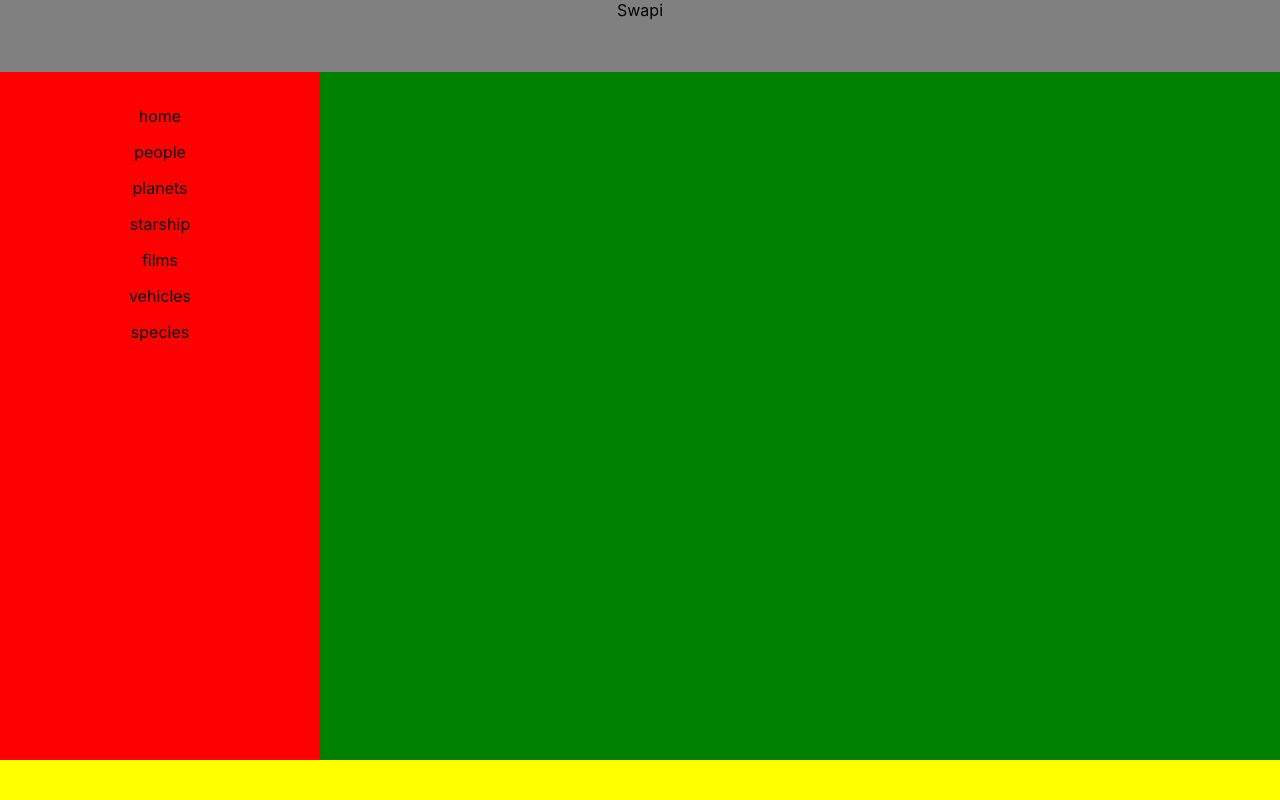
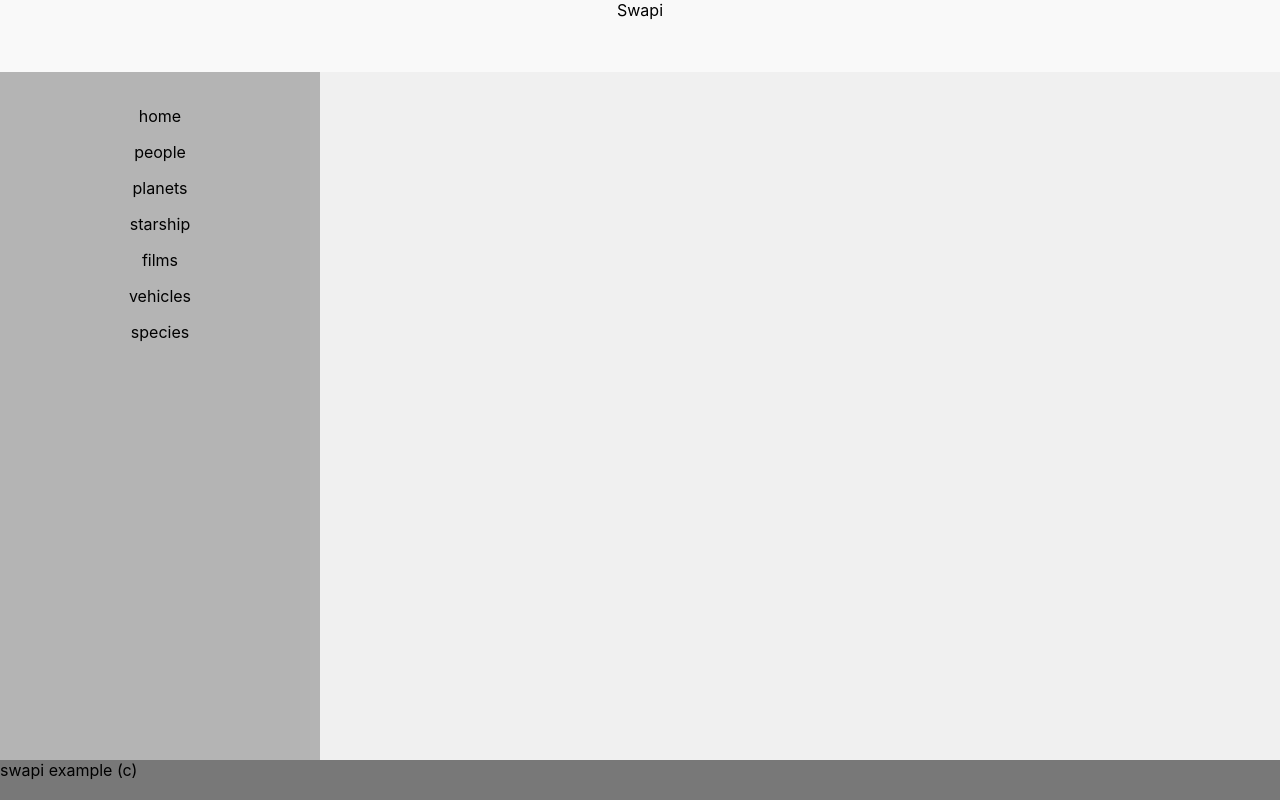
Before and after one commit to juanIgnacioEchaide/segregable-ui, a React (Create React App) app: page / in a window 1280 px wide. Built offline with nearby package versions, Linux system fonts and the light colour scheme.

Commit message:
style details fixed

```diff
--- a/src/UI/atoms/Grid.tsx
+++ b/src/UI/atoms/Grid.tsx
@@ -3,6 +3,7 @@ import { makeStyles } from '@material-ui/core/styles'
 import Box from '@material-ui/core/Box'
 import Grid from '@material-ui/core/Grid'
 import { LayoutProps } from '../../common/models/props'
+import { Color } from '../../common/constants/styles'
 
 const useStyles = makeStyles((theme) => ({
   root: {
@@ -10,21 +11,21 @@ const useStyles = makeStyles((theme) => ({
   },
   nav: {
     height: '9vh',
-    backgroundColor: 'grey',
+    backgroundColor: Color.primary,
     textAlign: 'center',
   },
   main: {
-    backgroundColor: 'green',
+    backgroundColor: Color.secondary,
     textAlign: 'center',
     height: '86vh',
     color: theme.palette.text.secondary,
   },
   sideMenu: {
-    backgroundColor: 'red',
+    backgroundColor: Color.highPrimary,
     height: '86vh',
   },
   footer: {
-    backgroundColor: 'yellow',
+    backgroundColor:  Color.highSecondary,
     height: '5vh',
   },
 }))
--- /dev/null
+++ b/src/common/constants/styles.ts
@@ -0,0 +1,8 @@
+enum Color {
+    primary = "#f9f9f9",
+    secondary = "#f0f0f0",
+    highPrimary = "#b4b4b4",
+    highSecondary = "#787878"
+}
+
+export { Color }
--- a/src/pages/home/page.tsx
+++ b/src/pages/home/page.tsx
@@ -58,7 +58,7 @@ const Page = (): JSX.Element => {
       nav={'Swapi'}
       sideMenu={<SideMenu setView={setView} />}
       main={!atHomeView() && <ItemsList items={items} />}
-      footer={undefined}
+      footer={'swapi example (c)'}
     />
   )
 }
```
